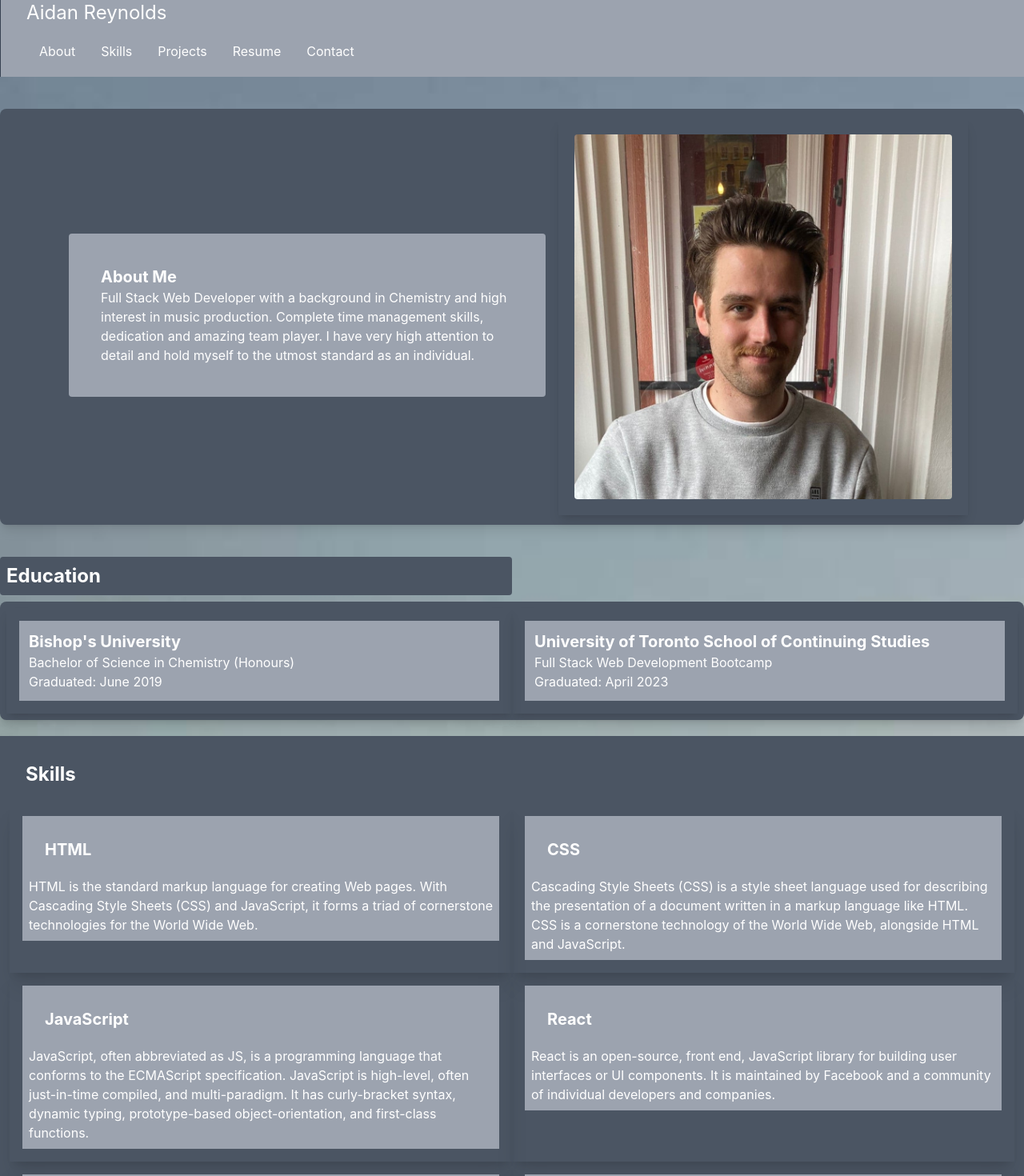
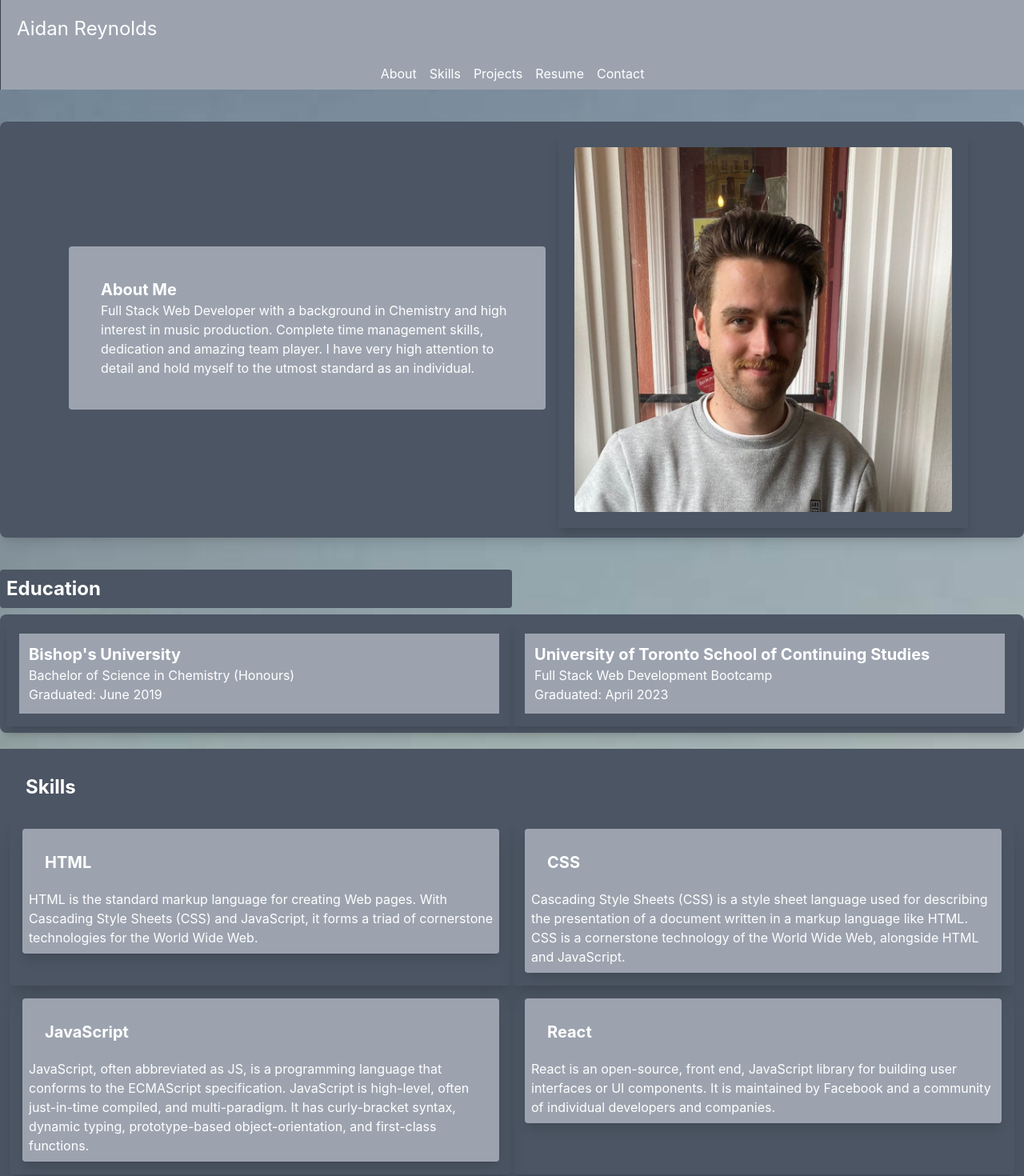
Before and after one commit to areyno20/react-portfolio, a React (Create React App) app: page / in a window 1280 px wide. Shown: the top 1470 px of the page at 80% size. Built offline with nearby package versions, Linux system fonts and the light colour scheme.

Commit message:
style changes nav bar

```diff
--- a/src/components/navbar.js
+++ b/src/components/navbar.js
@@ -3,15 +3,13 @@ import React from 'react';
 export default function Navbars() {
     return (
         <nav className='flex flex-col bg-gray-400 top-0 z-10 text-white justify-right md:sticky md:mr-auto md:border-l md:border-gray-700' role='navigation'>
-            <a href='#' className='pl-8'>
-                <h1 className='text-2xl'>Aidan Reynolds</h1>
-            </a>
-            <div className='md:mr-auto md:ml-4 md:py-1 md:pl-4 md:border-gray-700 flex flex-wrap items-center text-base justify-center'>
-                <a href='#about' className='p-4'>About</a>
-                <a href='#skills' className='p-4'>Skills</a>
-                <a href='#projects' className='p-4'>Projects</a>
-                <a href='#resume' className='p-4'>Resume</a>
-                <a href='#contact' className='p-4'>Contact</a>
+            <h1 className='text-2xl m-5'>Aidan Reynolds</h1>
+            <div className='     md:border-gray-700 flex flex-wrap items-center text-base justify-center'>
+                <a href='#about' className='p-2'>About</a>
+                <a href='#skills' className='p-2'>Skills</a>
+                <a href='#projects' className='p-2'>Projects</a>
+                <a href='#resume' className='p-2'>Resume</a>
+                <a href='#contact' className='p-2'>Contact</a>
             </div>
         </nav>
     )
--- a/src/components/projects.js
+++ b/src/components/projects.js
@@ -9,11 +9,11 @@ export default function Projects() {
                 <div className='md:w-1/3 lg:w-1/2 p-4'>
                     <div className='bg-gray-600 rounded-lg shadow-lg p-3'>
                         <h3 className='text-xl text-white font-bold'>{projects.name}</h3>
-                        <p className='text-white'>{projects.description}</p>
+                        <p className='text-white shadow-md'>{projects.description}</p>
                         <a href={projects.link} id="button" class="button" className='text-blue-500 inline-block hover:text-blue-400 mt-4 p-5 m-5'>View Project</a>
                         <img
                             alt="gallery"
-                            className=""
+                            className="rounded shadow-md"
                             src={projects.image}
                         />
                     </div>
--- a/src/components/skills.js
+++ b/src/components/skills.js
@@ -7,8 +7,8 @@ export default function Skills() {
             <h1 className='text-2xl text-white font-bold bg-gray-600 m-5'>Skills</h1>
             <div className='flex flex-wrap rounded'>
                     {skills.map((skills) => (
-                    <div className='md:w-1/3 lg:w-1/2 p-2 shadow-xl'>
-                        <div className='bg-gray-400 p-2 m-2'>
+                    <div className='md:w-1/3 lg:w-1/2 p-2 shadow-xl rounded'>
+                        <div className='bg-gray-400 p-2 m-2 shadow-lg rounded'>
                             <h3 className='text-xl text-white font-bold m-5'>{skills.name}</h3>
                             <p className='text-white'>{skills.description}</p>
                         </div>
```
